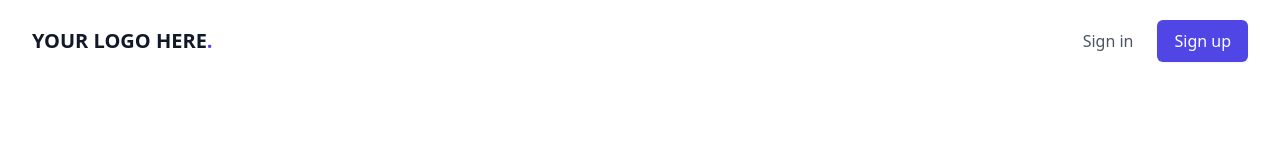
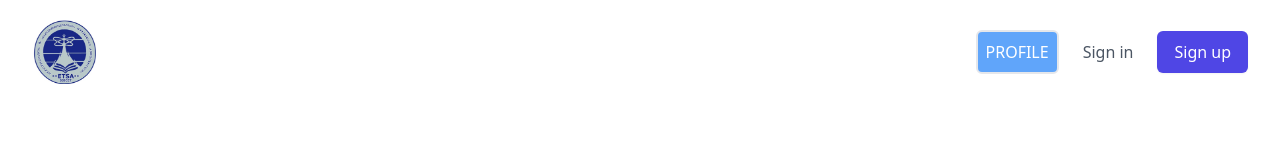
Before and after one commit to AdityaShah7867/Placement-Management-System, a React (Create React App) app in the folder frontend/: page / in a window 1280 px wide. Shown: the top 160 px of the page. Built offline with nearby package versions, Linux system fonts and the light colour scheme.

Commit message:
added profile btn

```diff
--- a/frontend/src/Components/Navbar/Navbar.jsx
+++ b/frontend/src/Components/Navbar/Navbar.jsx
@@ -1,7 +1,7 @@
 import React, { useEffect, useState } from 'react'
 import { NavLink } from 'react-router-dom'
 import { useNavigate } from "react-router-dom";
-
+import Logo from "../../Assets/Images/Logo.png";
 const Navbar = () => {
   const [isLoggedIn, setIsLoggedIn] = useState(false);
   const navigate = useNavigate();
@@ -36,14 +36,23 @@ const Navbar = () => {
                 to="/"
                 className="flex items-center mb-5 font-medium text-gray-900 lg:w-auto lg:items-center lg:justify-center md:mb-0"
               >
-                <span className="mx-auto text-xl font-black leading-none text-gray-900 select-none">
-                  YOUR LOGO HERE<span className="text-indigo-600">.</span>
-                </span>
+               <img src={Logo} alt="" className='w-16 h-16'/>
               </NavLink>
+
+
 
 
             </div>
             <div className="inline-flex items-center ml-5 space-x-6 lg:justify-end">
+
+            <NavLink
+                to="/profile"
+                className="flex text-right mb-5 font-medium border-2 rounded-md p-2 bg-blue-400 text-white lg:w-auto lg:items-center lg:justify-center md:mb-0"
+              >
+               PROFILE
+              </NavLink>
+
+
             {isLoggedIn ? (
               <button
                 className="text-base font-medium leading-6 text-white bg-red-500 p-2 m-1 rounded-lg whitespace-no-wrap transition duration-150 ease-in-out hover:text-red-900"
```
Also changed, not shown: frontend/src/Assets/Images/Logo.png (added).
